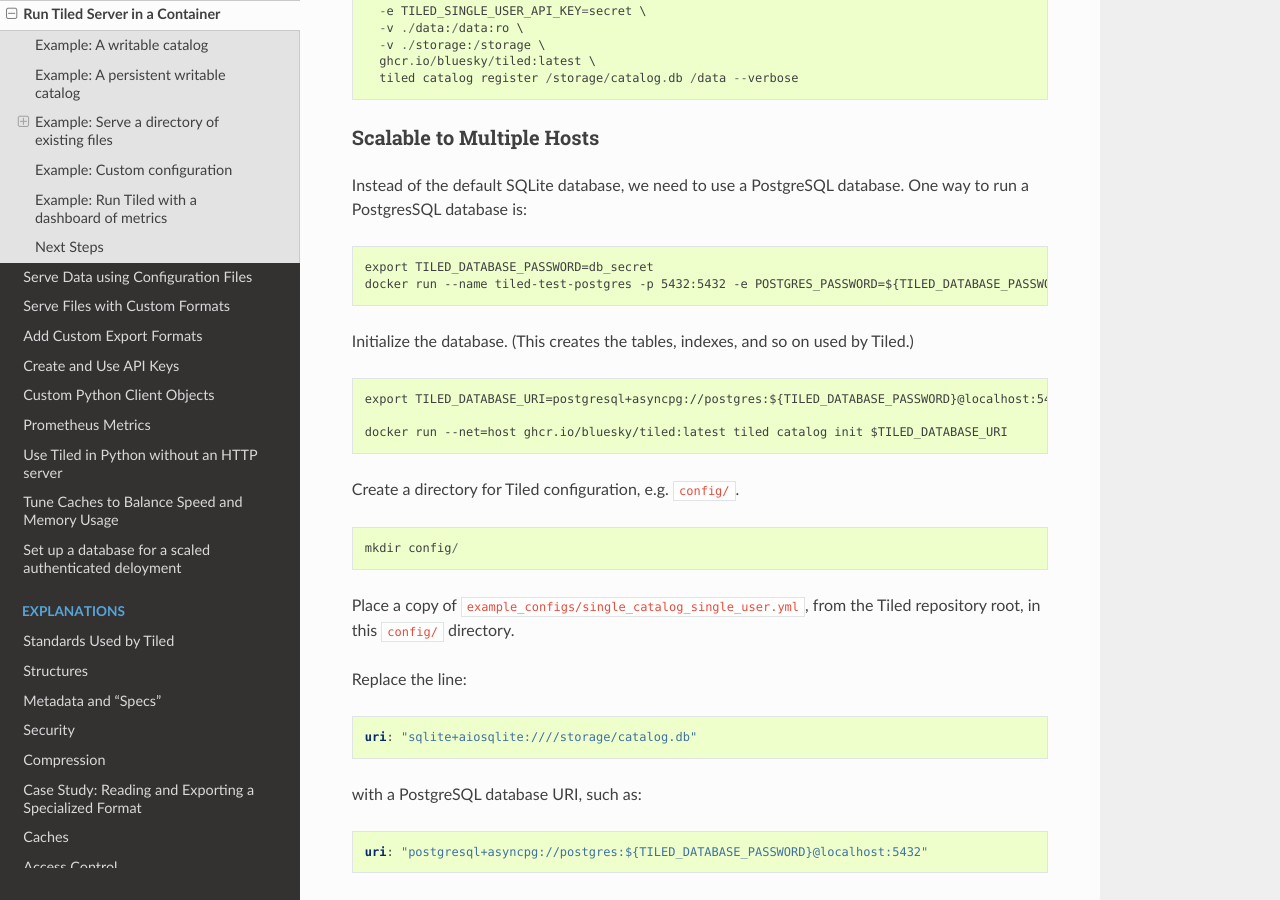
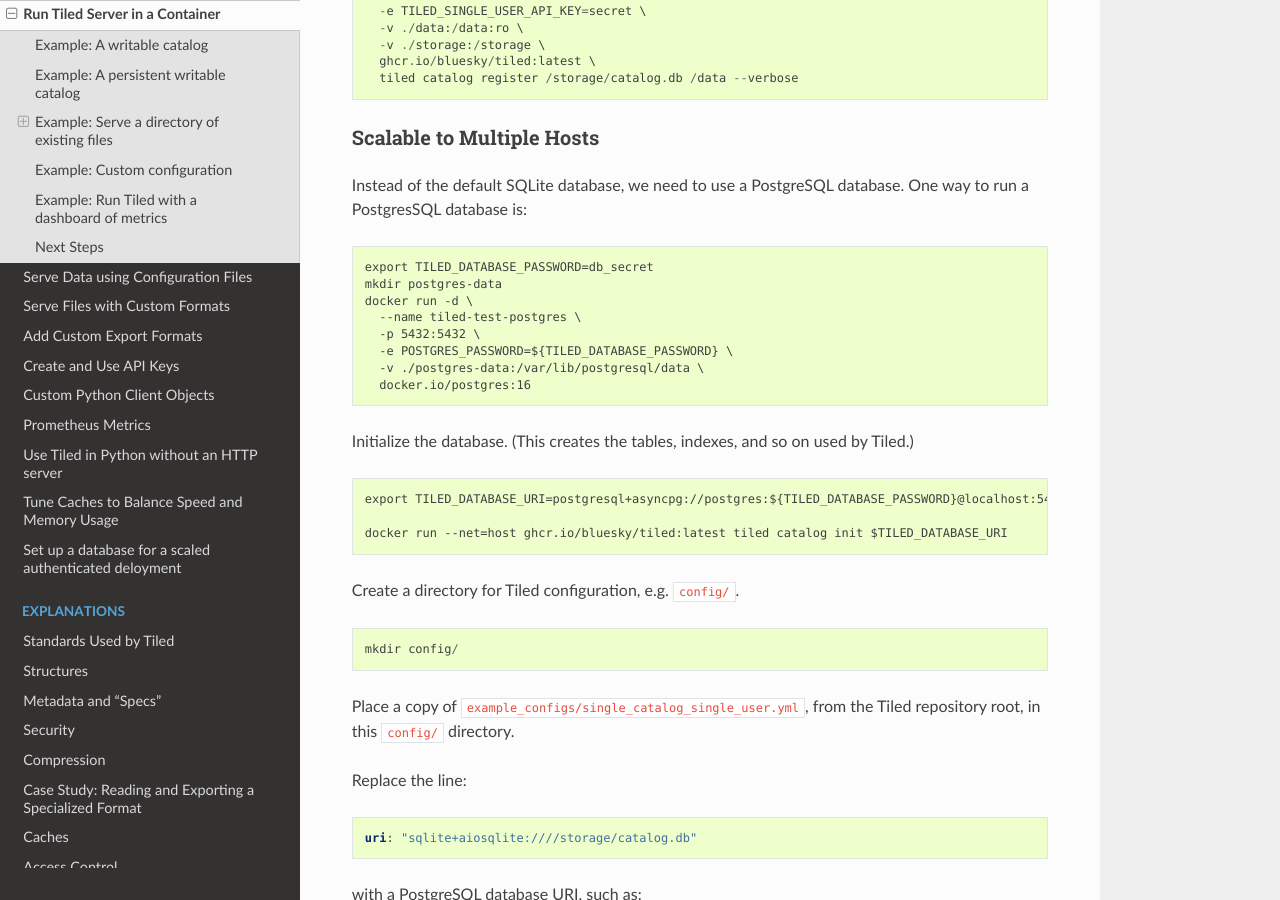
Before and after one commit to bluesky/tiled, a Sphinx documentation site: the page built from docs/source/how-to/docker.md, in a window 1280 px wide and 900 px high, scrolled down 2396 px. Built offline with Sphinx 7.4.7 and the Read the Docs theme 2.0.0, drawn with Linux system fonts in a browser that asks for light colours; pages that are not in the unit, such as notebooks, are missing from menus; the version number could not be read and is left out.

Commit message:
Mount postgres data for persistence.

````diff
--- a/docs/source/how-to/docker.md
+++ b/docs/source/how-to/docker.md
@@ -127,7 +127,13 @@
 
 ```
 export TILED_DATABASE_PASSWORD=db_secret
-docker run --name tiled-test-postgres -p 5432:5432 -e POSTGRES_PASSWORD=${TILED_DATABASE_PASSWORD} -d docker.io/postgres
+mkdir postgres-data
+docker run -d \
+  --name tiled-test-postgres \
+  -p 5432:5432 \
+  -e POSTGRES_PASSWORD=${TILED_DATABASE_PASSWORD} \
+  -v ./postgres-data:/var/lib/postgresql/data \
+  docker.io/postgres:16
 ```
 
 Initialize the database. (This creates the tables, indexes, and so on used by Tiled.)
````
